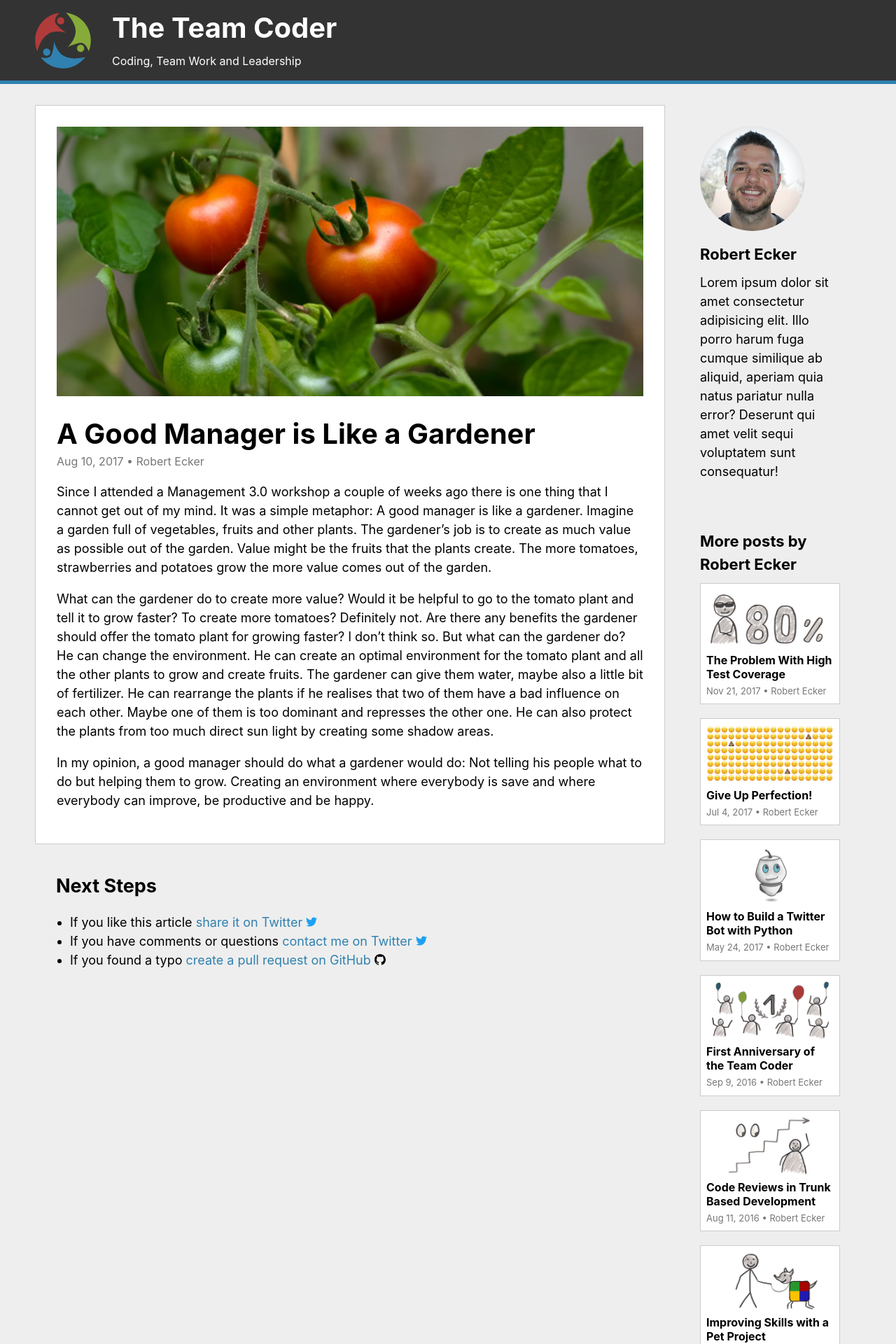
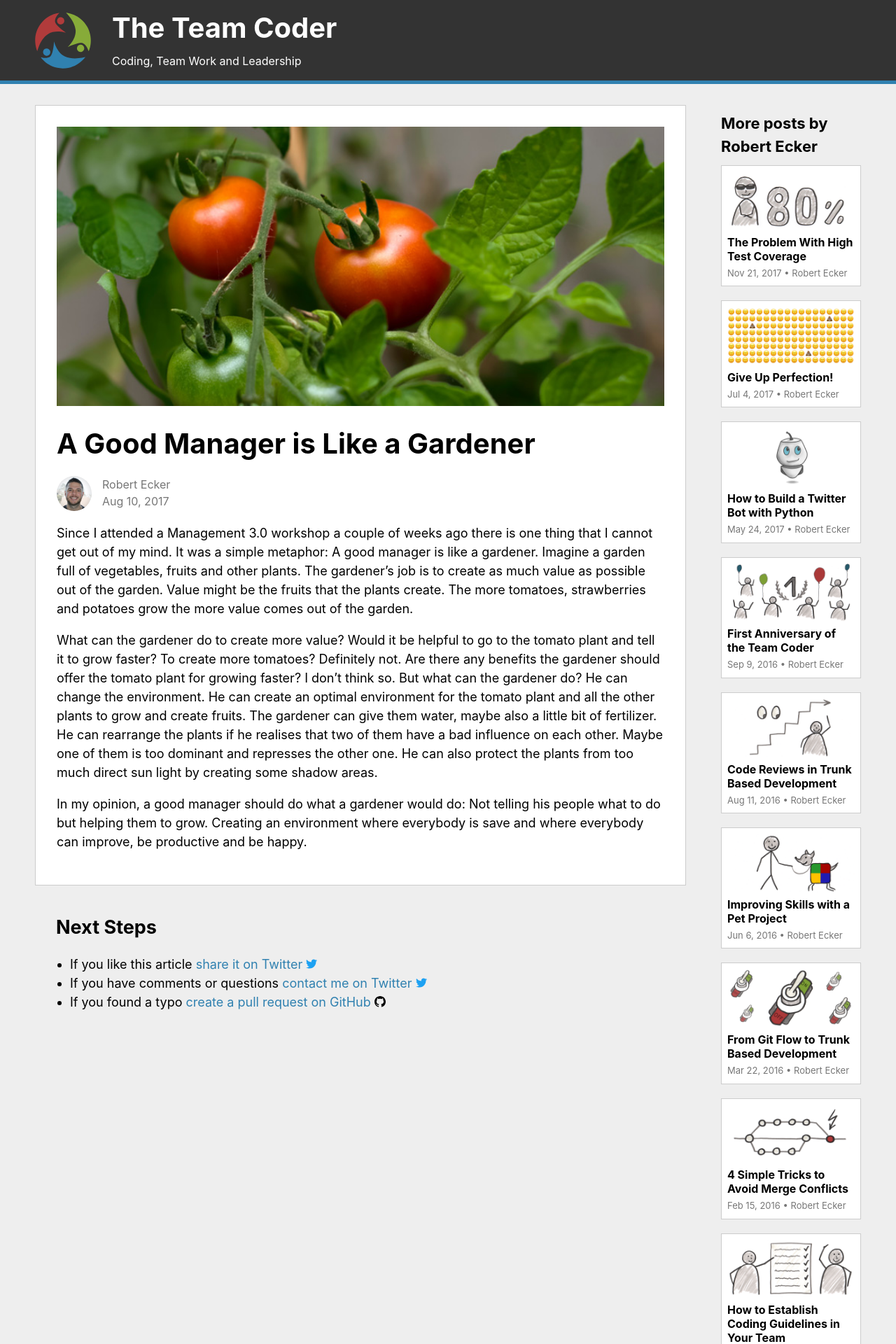
Before and after one commit to team-coder/team-coder.com, a Jekyll site: the page built from _posts/2017-08-10-a-good-manager-is-like-a-gardener.md, in a window 1280 px wide. Shown: the top 1920 px of the page at 70% size. Built offline with Jekyll 4.4.1, drawn with Linux system fonts in a browser that asks for light colours.

Commit message:
Move author picture from sidebar to posts

```diff
--- a/_includes/article-meta.html
+++ b/_includes/article-meta-text.html
@@ -1,6 +1,6 @@
 {% if include.post %}
 
-<p class="article-meta">
+<p class="article-meta-text">
 
     <time class="dt-published" datetime="{{ include.post.date | date_to_xmlschema }}" itemprop="datePublished">
         {{ include.post.date | date: "%b %-d, %Y" }}
@@ -9,7 +9,7 @@
     {%- if include.post.author -%}
     •
     <span itemscope itemprop="author" itemtype="http://schema.org/Person">
-        <span class="p-author h-card" itemprop="name">
+        <span itemprop="name">
             {{ include.post.author }}
         </span>
     </span>
--- a/_includes/article-teaser.html
+++ b/_includes/article-teaser.html
@@ -6,7 +6,7 @@
         <img src="{{include.post.title_image}}" alt="hero image {{ include.post.title | escape }}" class="title-image">
         {% endif %}
         <h3>{{ include.post.title | escape }}</h3>
-        {%- include article-meta.html post=include.post-%}
+        {%- include article-meta-text.html post=include.post-%}
 
         {% if include.show-excerpt %}
         <p class="excerpt">
--- a/_includes/sidebar.html
+++ b/_includes/sidebar.html
@@ -1,19 +1,4 @@
 <aside class="sidebar-area">
-    <section class="sidebar-section">
-        <img src="/images/robert-ecker.jpg" alt="a picture of Robert Ecker" class="author-picture">
-        <span itemscope itemprop="author" itemtype="http://schema.org/Person">
-            <span itemprop="name">
-                <h2 class="sidebar-author-name">Robert Ecker</h2>
-            </span>
-            <span itemprop="description">
-                Lorem ipsum dolor sit amet consectetur adipisicing elit.
-                Illo porro harum fuga cumque similique ab aliquid,
-                aperiam quia natus pariatur nulla error? Deserunt qui
-                amet velit sequi voluptatem sunt consequatur!
-            </span>
-        </span>
-    </section>
-
     {% if page.author %}
         {% assign posts_by_author = site.posts | where: "author", page.author %}
         {% assign other_posts_by_author = posts_by_author | where_exp:"post", "post.id != page.id" %}
--- a/_layouts/post.html
+++ b/_layouts/post.html
@@ -9,9 +9,26 @@ layout: default
     <img src="{{page.title_image}}" alt="hero image {{ page.title | escape }}" class="title-image">
     {% endif %}
 
-    <div class="post-header">
-      <h1 class="post-title p-name" itemprop="name headline">{{ page.title | escape }}</h1>
-      {%- include article-meta.html post=page-%}
+    <h1 class="post-title" itemprop="name headline">{{ page.title | escape }}</h1>
+
+    <div class="article-meta">
+      <img src="/images/robert-ecker.jpg" alt="the author Robert Ecker" class="author-picture">
+      <div>
+        <p class="article-meta-text">
+          {%- if page.author -%}
+          <span itemscope itemprop="author" itemtype="http://schema.org/Person">
+            <span itemprop="name">
+              {{ page.author }}
+            </span>
+          </span>
+          {%- endif -%}
+        </p>
+        <p class="article-meta-text">
+          <time itemprop="datePublished" datetime="{{ include.post.date | date_to_xmlschema }}">
+            {{ page.date | date: "%b %-d, %Y" }}
+          </time>
+        </p>
+      </div>
     </div>
 
     <div class="post-content" itemprop="articleBody">
--- a/_sass/_article-teaser.scss
+++ b/_sass/_article-teaser.scss
@@ -27,7 +27,7 @@
         font-size: medium;
     }
 
-    .article-meta {
+    .article-meta-text {
         font-size: small;
     }
 }
--- a/css/main.scss
+++ b/css/main.scss
@@ -82,20 +82,29 @@ blockquote {
     }
 }
 
+.title-image {
+    width: 100%;
+    height: auto;
+}
+
 .article-meta {
+    display: flex;
+    margin-top: 20px;
+}
+
+.article-meta-text {
     color: $color-text-secondary;
     font-weight: normal;
     font-size: medium;
     margin: 0;
 }
 
-.title-image {
-    width: 100%;
-    height: auto;
-}
-
 .author-picture {
     border-radius: 50%;
+    align-self: center;
+    margin-right: 15px;
+    width: 50px;
+    height: 50px;
 }
 
 .svg-icon {
@@ -157,7 +166,7 @@ main {
 }
 
 .sidebar-area {
-    padding: 30px;
+    padding: 0 0 30px 30px;
     margin: 10px;
     width: 200px;
 }
@@ -196,11 +205,6 @@ main {
       padding: 15px;
     }
 
-    .author-picture {
-        margin: auto;
-        display: block;
-    }
-
     .sidebar-author-name {
         text-align: center;
     }
```
